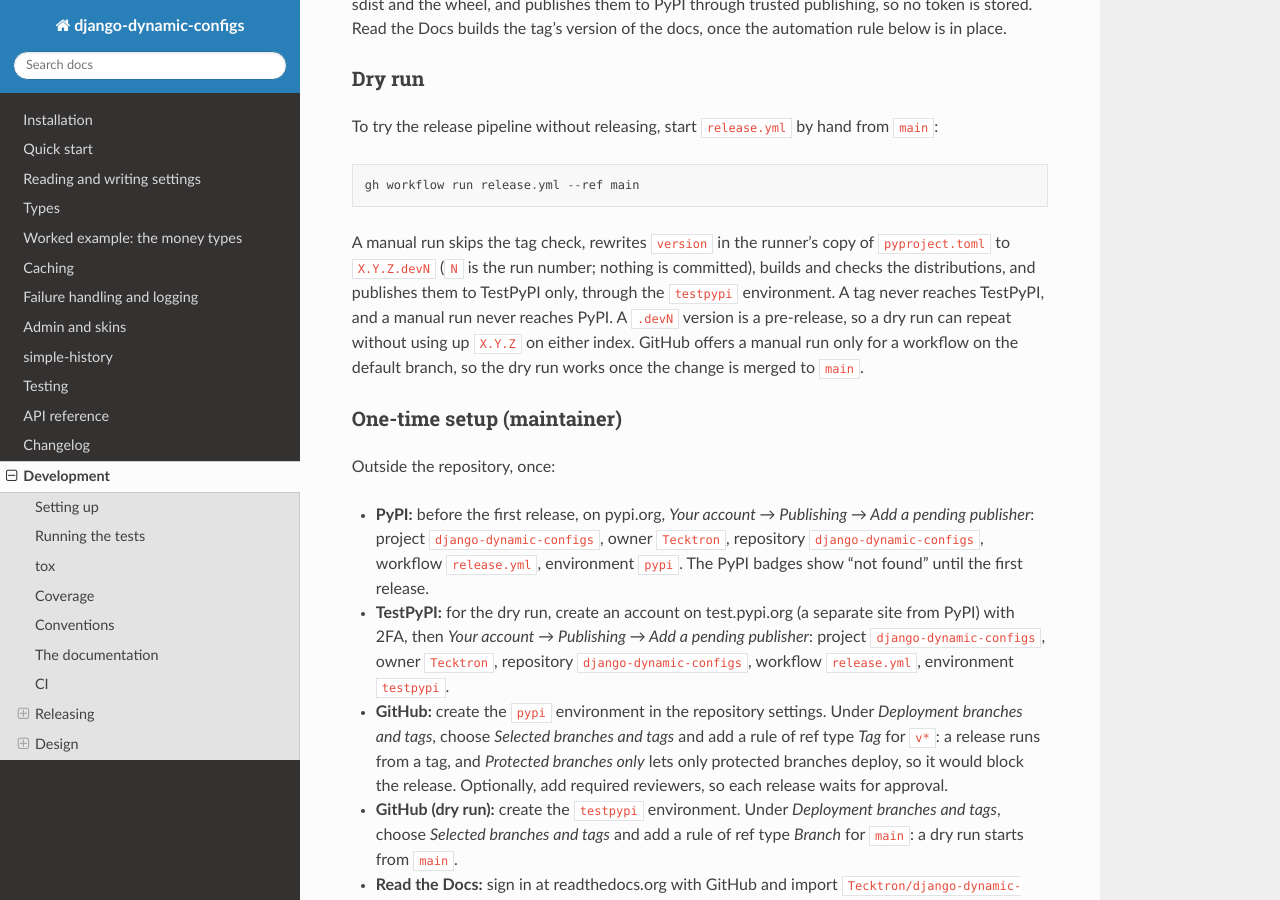
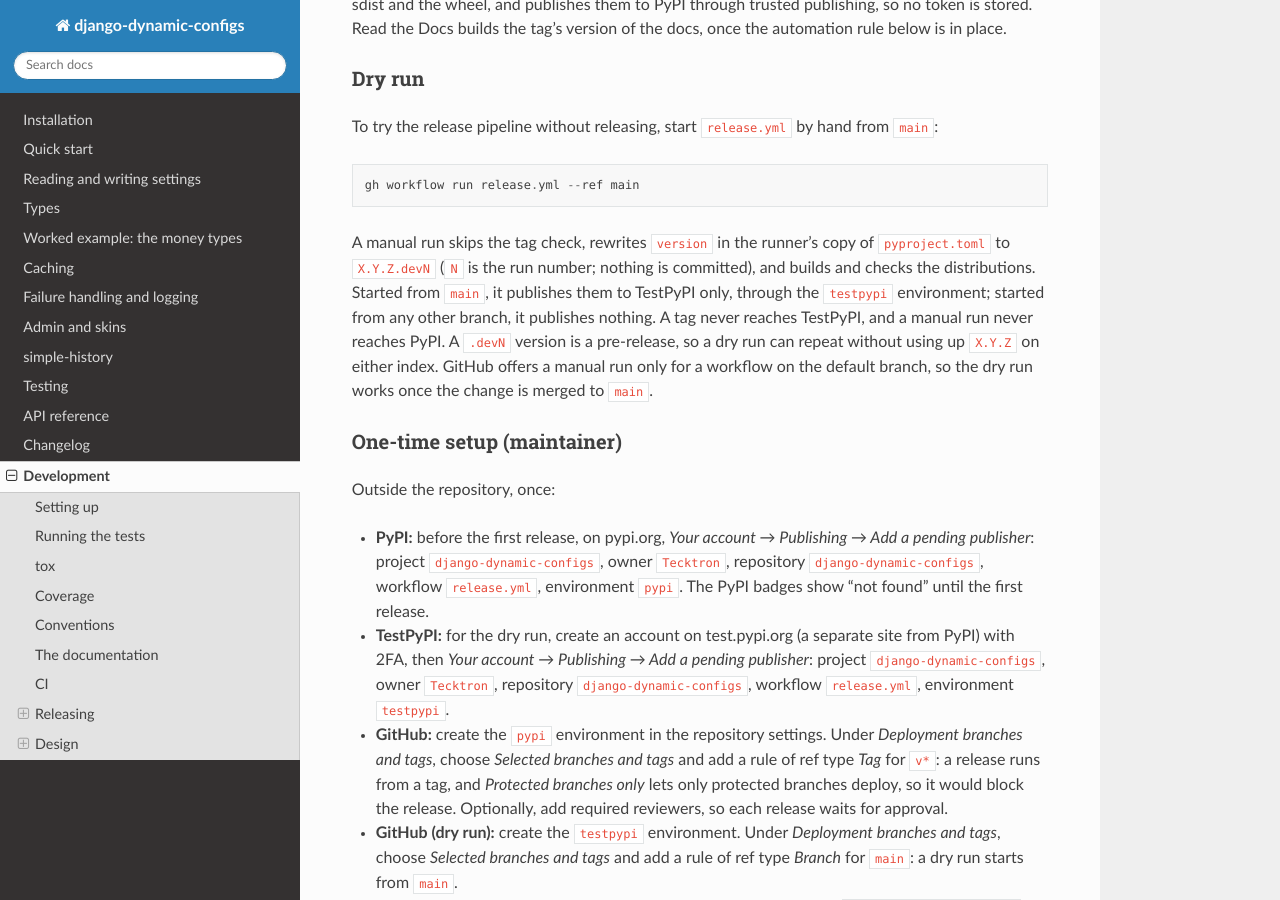
Before and after one commit to Tecktron/django-dynamic-configs, a Sphinx documentation site: the page built from docs/development.md, in a window 1280 px wide and 900 px high, scrolled down 5011 px. Built offline with Sphinx 7.4.7 and the Read the Docs theme 3.1.0, drawn with Linux system fonts in a browser that asks for light colours.

Commit message:
Publish a dry run to TestPyPI only from main
A manual run can be started from any branch; only one from main publishes, matching the testpypi environment's
branch rule. The docs say so.

````diff
--- a/docs/development.md
+++ b/docs/development.md
@@ -223,9 +223,9 @@ gh workflow run release.yml --ref main
 ```
 
 A manual run skips the tag check, rewrites `version` in the runner's copy of `pyproject.toml` to
-`X.Y.Z.devN` (`N` is the run number; nothing is committed), builds and checks the distributions, and publishes them
-to TestPyPI only, through the `testpypi` environment. A tag never reaches TestPyPI, and a manual run never reaches
-PyPI. A `.devN` version is a pre-release, so a dry run can repeat without using up `X.Y.Z` on either index. GitHub
+`X.Y.Z.devN` (`N` is the run number; nothing is committed), and builds and checks the distributions. Started from
+`main`, it publishes them to TestPyPI only, through the `testpypi` environment; started from any other branch, it
+publishes nothing. A tag never reaches TestPyPI, and a manual run never reaches PyPI. A `.devN` version is a pre-release, so a dry run can repeat without using up `X.Y.Z` on either index. GitHub
 offers a manual run only for a workflow on the default branch, so the dry run works once the change is merged to `main`.
 
 ### One-time setup (maintainer)
````
Also changed, not shown: 1 other file.
